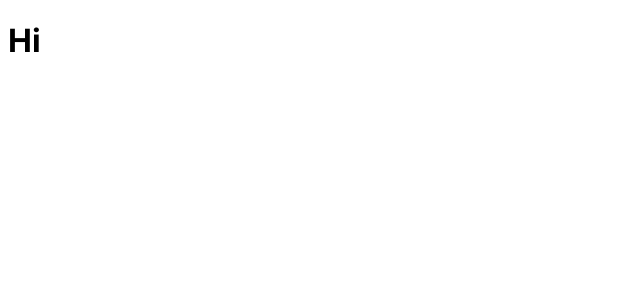
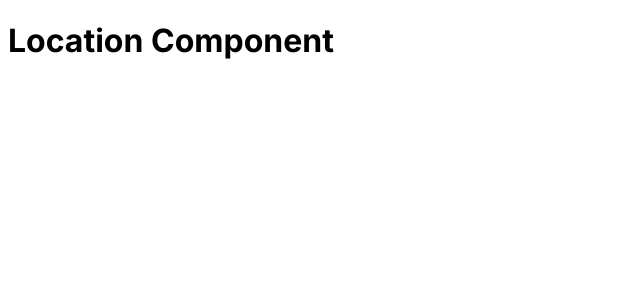
Before and after one commit to mdanisurrahmanronyyy/location-permission, a Next.js app: page / in a window 1280 px wide. Shown: the top 300 px of the page, without its empty margins (0-640 px from the left). Built offline with nearby package versions, Linux system fonts and the light colour scheme.

Commit message:
refactor

```diff
--- /dev/null
+++ b/src/app/LocationComponent.js
@@ -0,0 +1,11 @@
+import React from 'react'
+
+const LocationComponent = () => {
+  return (
+    <div>
+      <h1>Location Component</h1>
+    </div>
+  )
+}
+
+export default LocationComponent
--- a/src/app/page.js
+++ b/src/app/page.js
@@ -1,9 +1,9 @@
-import React from 'react'
+import LocationComponent from './LocationComponent'
 
 const page = () => {
   return (
     <div>
-      <h1>Hi</h1>
+      <LocationComponent />
     </div>
   )
 }
```
